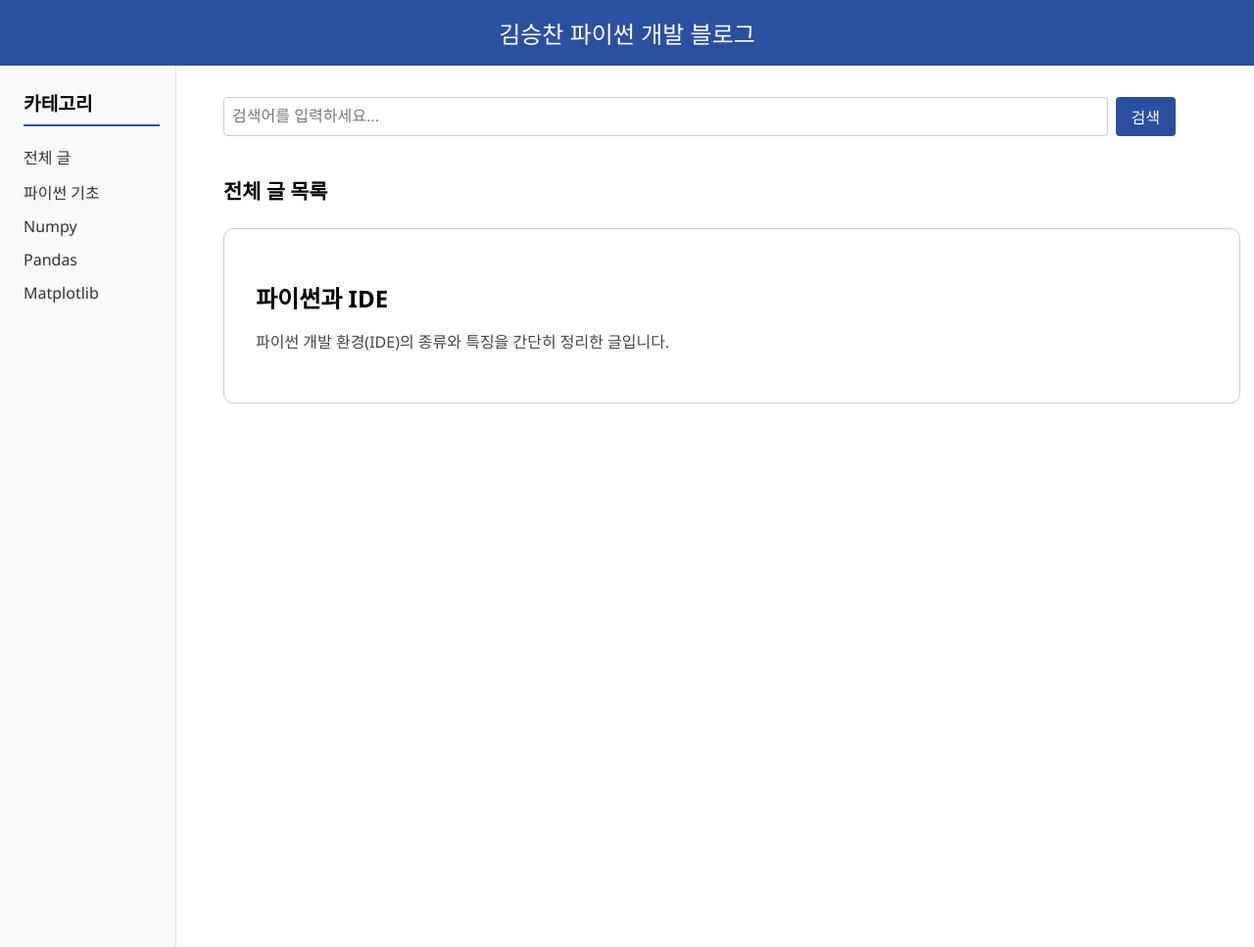
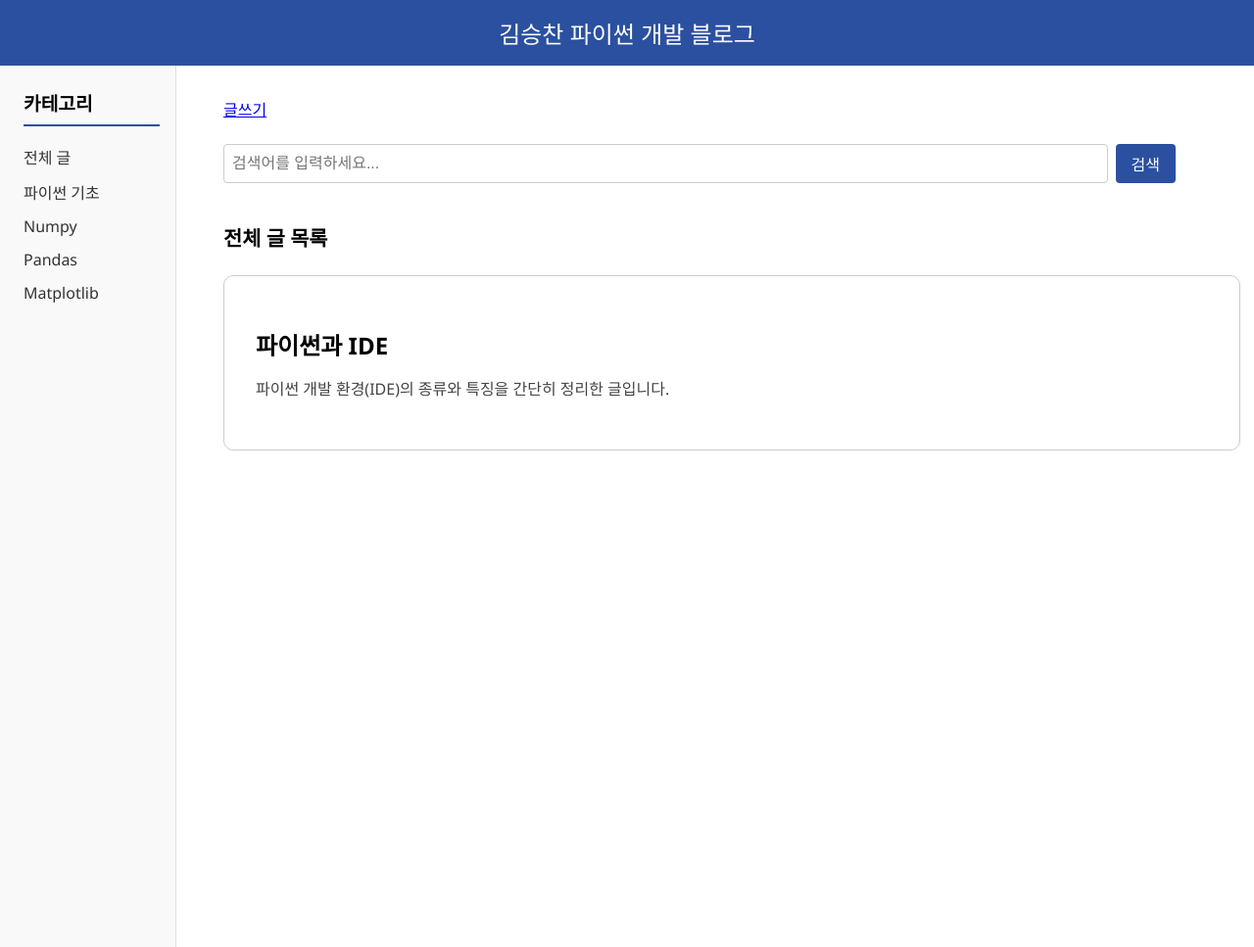
Before and after one commit to ddd825/ddd825.github.io, a Jekyll site: the page index.html, which Jekyll copies as it is, in a window 1280 px wide. Shown: the whole page at 98% size. Built offline with Jekyll 4.4.1, drawn with Linux system fonts in a browser that asks for light colours.

Commit message:
Update index.html

```diff
--- a/index.html
+++ b/index.html
@@ -22,6 +22,7 @@
       </ul>
     </aside>
     <main class="content">
+      <a href="/write.html" class="write-button">글쓰기</a>
       <div class="search-bar">
         <input type="text" id="searchInput" placeholder="검색어를 입력하세요...">
         <button onclick="searchPosts()">검색</button>
```
